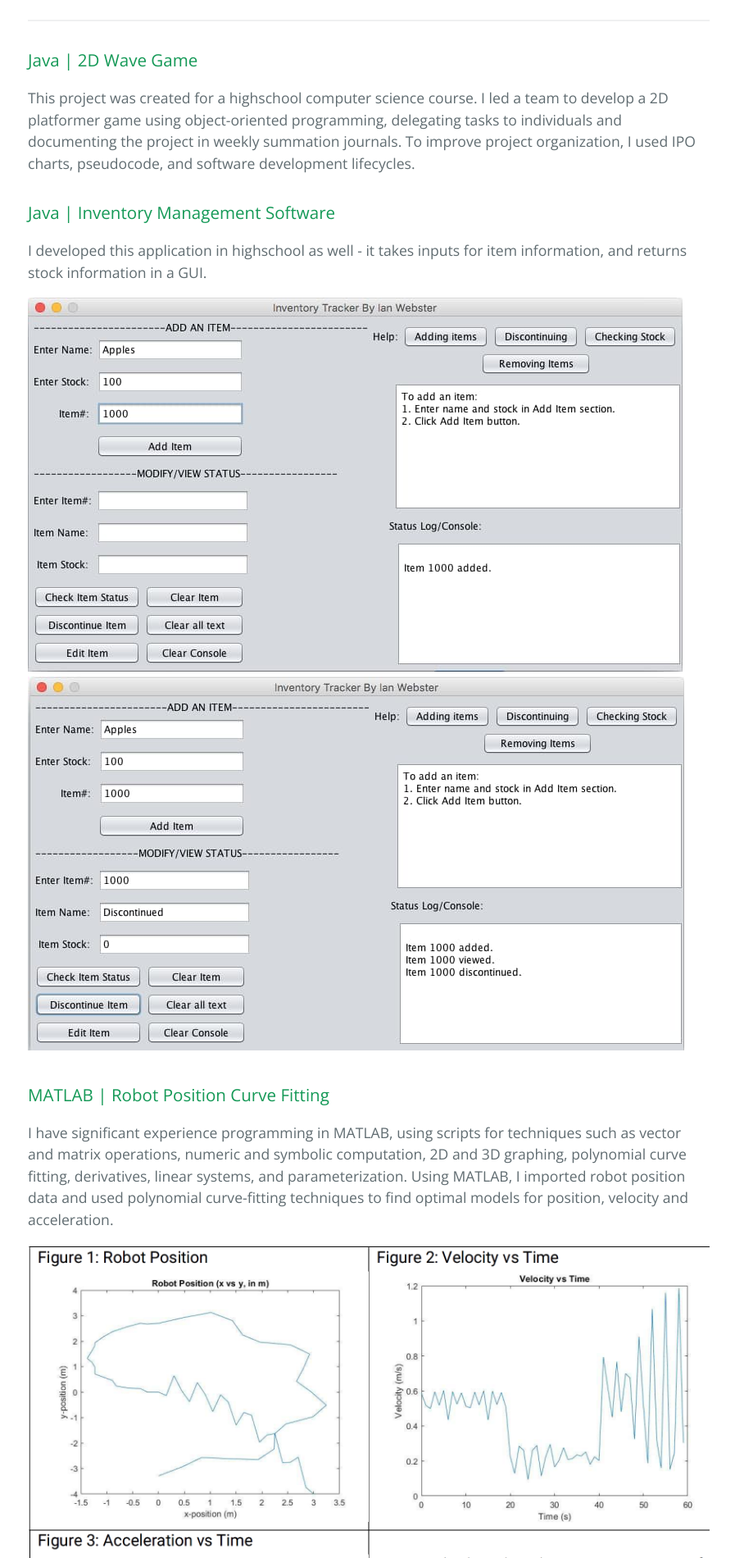
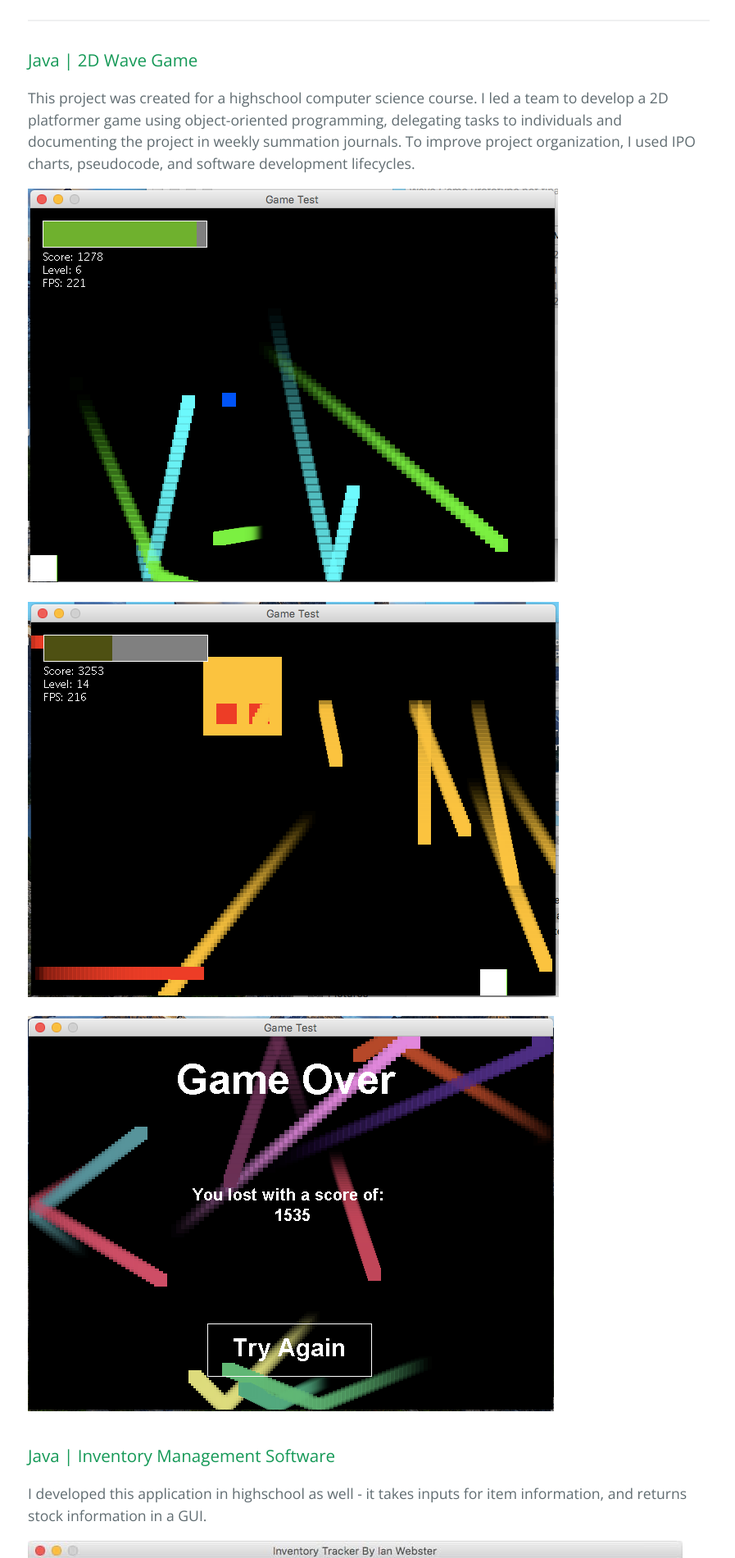
Before and after one commit to yixin0829/Cayman, a Jekyll site: the page built from project-library.md, in a window 1280 px wide. Shown: the part 4149-6049 px from the top of the page at 82% size, without its empty margins (190-1087 px from the left). Built offline with Jekyll 4.4.1, drawn with Linux system fonts in a browser that asks for light colours.

Commit message:
Update project-library.md

```diff
--- a/project-library.md
+++ b/project-library.md
@@ -48,6 +48,12 @@ Front-Down                                                        |  Front
 ### Java | 2D Wave Game
 This project was created for a highschool computer science course. I led a team to develop a 2D platformer game using object-oriented programming, delegating tasks to individuals and documenting the project in weekly summation journals. To improve project organization, I used IPO charts, pseudocode, and software development lifecycles.
 
+![WaveGame_1](/assets/Project_Pictures/WaveGame_1.png)
+
+![WaveGame_Boss](/assets/Project_Pictures/WaveGame_Boss.png)
+
+![WaveGame_Lose](/assets/Project_Pictures/WaveGame_Lose.png)
+
 ### Java | Inventory Management Software
 I developed this application in highschool as well - it takes inputs for item information, and returns stock information in a GUI.
 
```
